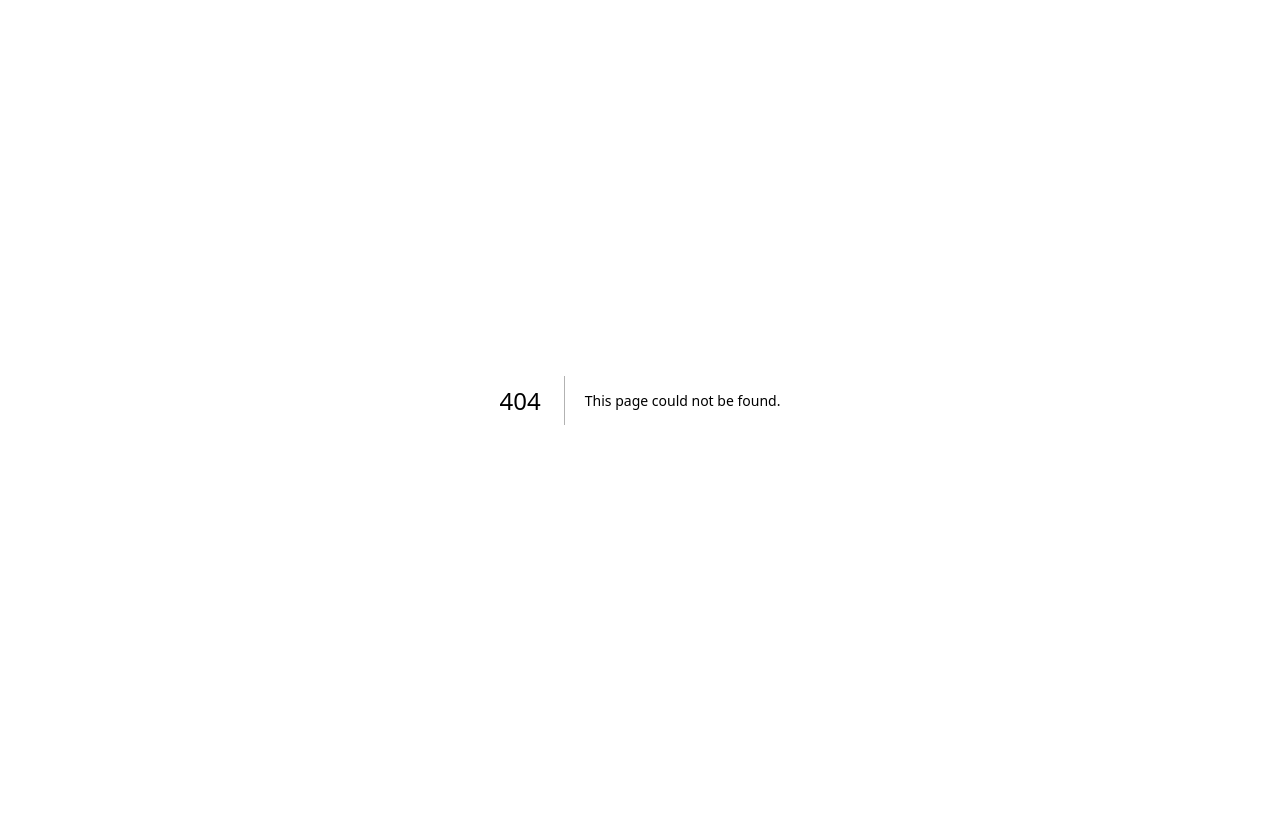
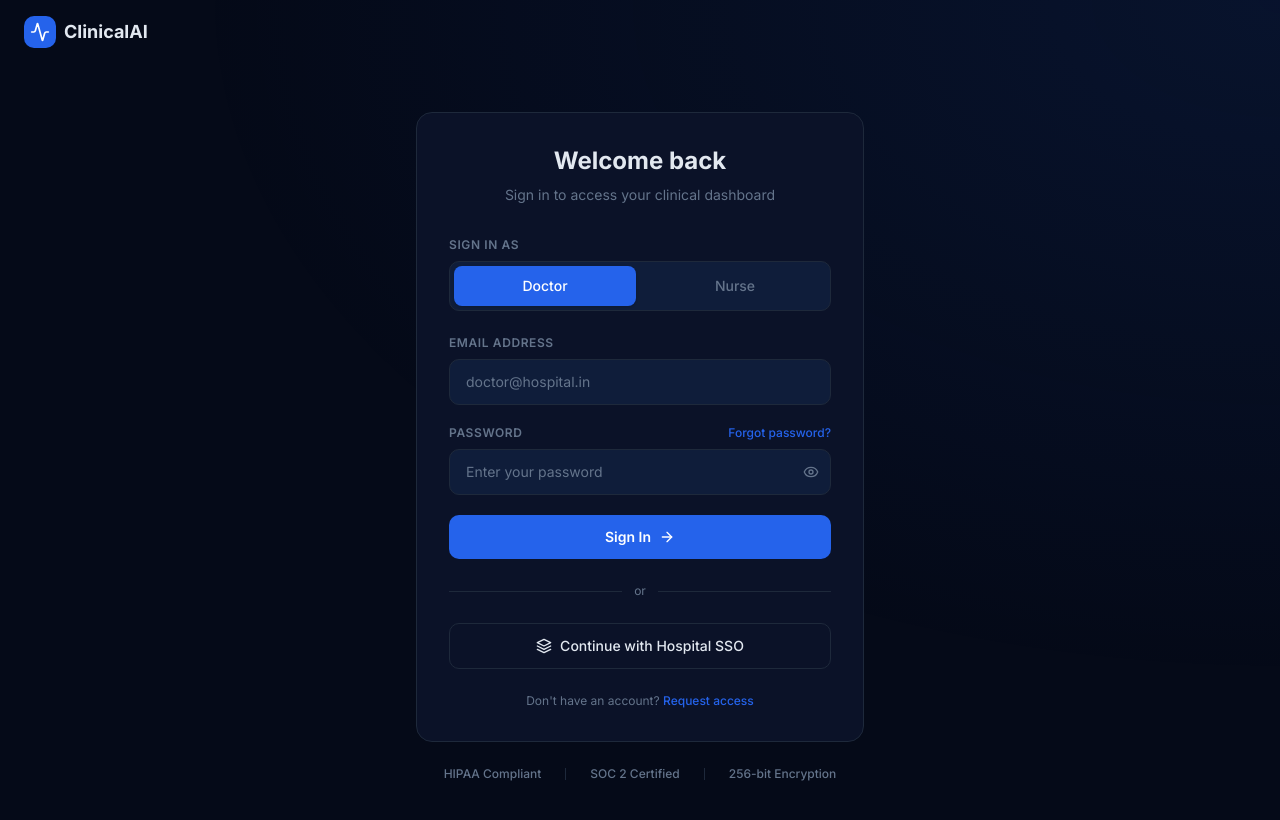
Before and after one commit to asiffff-BYTE/clinical-ai-dashboard-v1, a Next.js app: page /login in a window 1280 px wide. Before the commit this address had no page. Shown: the top 820 px of the page. Built offline with nearby package versions, Linux system fonts and the light colour scheme.

Commit message:
feat: add login page and update navbar routing
Create '/login' page with role selection and update navbar to route to '/login'.

Co-authored-by: asif <219120476+asiffff-BYTE@users.noreply.github.com>

```diff
--- /dev/null
+++ b/app/login/page.tsx
@@ -0,0 +1,233 @@
+"use client"
+
+import { useState } from "react"
+import Link from "next/link"
+import { useRouter } from "next/navigation"
+import { Activity, Eye, EyeOff, ArrowRight } from "lucide-react"
+
+export default function LoginPage() {
+  const router = useRouter()
+  const [showPassword, setShowPassword] = useState(false)
+  const [email, setEmail] = useState("")
+  const [password, setPassword] = useState("")
+  const [role, setRole] = useState<"doctor" | "nurse">("doctor")
+  const [isLoading, setIsLoading] = useState(false)
+
+  function handleSubmit(e: React.FormEvent) {
+    e.preventDefault()
+    setIsLoading(true)
+
+    // Simulate login delay then redirect based on role
+    setTimeout(() => {
+      if (role === "doctor") {
+        router.push("/dashboard")
+      } else {
+        router.push("/nurse-station")
+      }
+    }, 1200)
+  }
+
+  return (
+    <div className="flex min-h-screen flex-col bg-background">
+      {/* Subtle background gradient */}
+      <div className="pointer-events-none fixed inset-0 bg-[radial-gradient(ellipse_at_top_right,_rgba(37,99,235,0.1)_0%,_transparent_60%)]" />
+
+      {/* Header */}
+      <header className="relative z-10 flex items-center px-6 py-4">
+        <Link href="/" className="flex items-center gap-2">
+          <div className="flex h-8 w-8 items-center justify-center rounded-lg bg-primary">
+            <Activity className="h-5 w-5 text-primary-foreground" />
+          </div>
+          <span className="text-lg font-bold text-foreground">ClinicalAI</span>
+        </Link>
+      </header>
+
+      {/* Login Card */}
+      <main className="relative z-10 flex flex-1 items-center justify-center px-4 py-12">
+        <div className="w-full max-w-md">
+          {/* Card */}
+          <div className="rounded-2xl border border-border bg-card p-8">
+            <div className="mb-8 text-center">
+              <h1 className="text-2xl font-bold text-foreground">Welcome back</h1>
+              <p className="mt-2 text-sm text-muted-foreground">
+                Sign in to access your clinical dashboard
+              </p>
+            </div>
+
+            {/* Role Selector */}
+            <div className="mb-6">
+              <label className="mb-2 block text-xs font-semibold uppercase tracking-wider text-muted-foreground">
+                Sign in as
+              </label>
+              <div className="grid grid-cols-2 gap-2 rounded-lg border border-border bg-secondary p-1">
+                <button
+                  type="button"
+                  onClick={() => setRole("doctor")}
+                  className={`rounded-md px-4 py-2.5 text-sm font-medium transition-all ${
+                    role === "doctor"
+                      ? "bg-primary text-primary-foreground shadow-sm"
+                      : "text-muted-foreground hover:text-foreground"
+                  }`}
+                >
+                  Doctor
+                </button>
+                <button
+                  type="button"
+                  onClick={() => setRole("nurse")}
+                  className={`rounded-md px-4 py-2.5 text-sm font-medium transition-all ${
+                    role === "nurse"
+                      ? "bg-primary text-primary-foreground shadow-sm"
+                      : "text-muted-foreground hover:text-foreground"
+                  }`}
+                >
+                  Nurse
+                </button>
+              </div>
+            </div>
+
+            <form onSubmit={handleSubmit} className="space-y-5">
+              {/* Email */}
+              <div>
+                <label
+                  htmlFor="email"
+                  className="mb-2 block text-xs font-semibold uppercase tracking-wider text-muted-foreground"
+                >
+                  Email Address
+                </label>
+                <input
+                  id="email"
+                  type="email"
+                  required
+                  value={email}
+                  onChange={(e) => setEmail(e.target.value)}
+                  placeholder="doctor@hospital.in"
+                  className="w-full rounded-lg border border-border bg-secondary px-4 py-3 text-sm text-foreground placeholder:text-muted-foreground focus:border-primary focus:outline-none focus:ring-1 focus:ring-primary"
+                />
+              </div>
+
+              {/* Password */}
+              <div>
+                <div className="mb-2 flex items-center justify-between">
+                  <label
+                    htmlFor="password"
+                    className="block text-xs font-semibold uppercase tracking-wider text-muted-foreground"
+                  >
+                    Password
+                  </label>
+                  <Link
+                    href="#"
+                    className="text-xs font-medium text-primary hover:text-primary/80"
+                  >
+                    Forgot password?
+                  </Link>
+                </div>
+                <div className="relative">
+                  <input
+                    id="password"
+                    type={showPassword ? "text" : "password"}
+                    required
+                    value={password}
+                    onChange={(e) => setPassword(e.target.value)}
+                    placeholder="Enter your password"
+                    className="w-full rounded-lg border border-border bg-secondary px-4 py-3 pr-12 text-sm text-foreground placeholder:text-muted-foreground focus:border-primary focus:outline-none focus:ring-1 focus:ring-primary"
+                  />
+                  <button
+                    type="button"
+                    onClick={() => setShowPassword(!showPassword)}
+                    className="absolute right-3 top-1/2 -translate-y-1/2 text-muted-foreground hover:text-foreground"
+                    aria-label={showPassword ? "Hide password" : "Show password"}
+                  >
+                    {showPassword ? (
+                      <EyeOff className="h-4 w-4" />
+                    ) : (
+                      <Eye className="h-4 w-4" />
+                    )}
+                  </button>
+                </div>
+              </div>
+
+              {/* Submit Button */}
+              <button
+                type="submit"
+                disabled={isLoading}
+                className="flex w-full items-center justify-center gap-2 rounded-lg bg-primary px-4 py-3 text-sm font-semibold text-primary-foreground transition-colors hover:bg-primary/90 disabled:opacity-70"
+              >
+                {isLoading ? (
+                  <span className="flex items-center gap-2">
+                    <svg
+                      className="h-4 w-4 animate-spin"
+                      viewBox="0 0 24 24"
+                      fill="none"
+                    >
+                      <circle
+                        cx="12"
+                        cy="12"
+                        r="10"
+                        stroke="currentColor"
+                        strokeWidth="3"
+                        className="opacity-25"
+                      />
+                      <path
+                        d="M4 12a8 8 0 018-8"
+                        stroke="currentColor"
+                        strokeWidth="3"
+                        strokeLinecap="round"
+                        className="opacity-75"
+                      />
+                    </svg>
+                    Signing in...
+                  </span>
+                ) : (
+                  <>
+                    Sign In
+                    <ArrowRight className="h-4 w-4" />
+                  </>
+                )}
+              </button>
+            </form>
+
+            {/* Divider */}
+            <div className="my-6 flex items-center gap-3">
+              <div className="h-px flex-1 bg-border" />
+              <span className="text-xs text-muted-foreground">or</span>
+              <div className="h-px flex-1 bg-border" />
+            </div>
+
+            {/* SSO Button */}
+            <button
+              type="button"
+              className="flex w-full items-center justify-center gap-2 rounded-lg border border-border px-4 py-3 text-sm font-medium text-foreground transition-colors hover:bg-secondary"
+            >
+              <svg className="h-4 w-4" viewBox="0 0 24 24" fill="none">
+                <path
+                  d="M12 2L2 7l10 5 10-5-10-5zM2 17l10 5 10-5M2 12l10 5 10-5"
+                  stroke="currentColor"
+                  strokeWidth="2"
+                  strokeLinecap="round"
+                  strokeLinejoin="round"
+                />
+              </svg>
+              Continue with Hospital SSO
+            </button>
+
+            <p className="mt-6 text-center text-xs text-muted-foreground">
+              Don&apos;t have an account?{" "}
+              <Link href="#" className="font-medium text-primary hover:text-primary/80">
+                Request access
+              </Link>
+            </p>
+          </div>
+
+          {/* Trust badges */}
+          <div className="mt-6 flex items-center justify-center gap-6">
+            <span className="text-xs font-medium text-muted-foreground">HIPAA Compliant</span>
+            <span className="h-3 w-px bg-border" />
+            <span className="text-xs font-medium text-muted-foreground">SOC 2 Certified</span>
+            <span className="h-3 w-px bg-border" />
+            <span className="text-xs font-medium text-muted-foreground">256-bit Encryption</span>
+          </div>
+        </div>
+      </main>
+    </div>
+  )
+}
--- a/components/landing/navbar.tsx
+++ b/components/landing/navbar.tsx
@@ -31,7 +31,7 @@ export function LandingNavbar() {
 
         <div className="flex items-center gap-3">
           <Link
-            href="/dashboard"
+            href="/login"
             className="rounded-lg border border-border px-4 py-2 text-sm font-medium text-foreground transition-colors hover:bg-secondary"
           >
             Sign In
```
